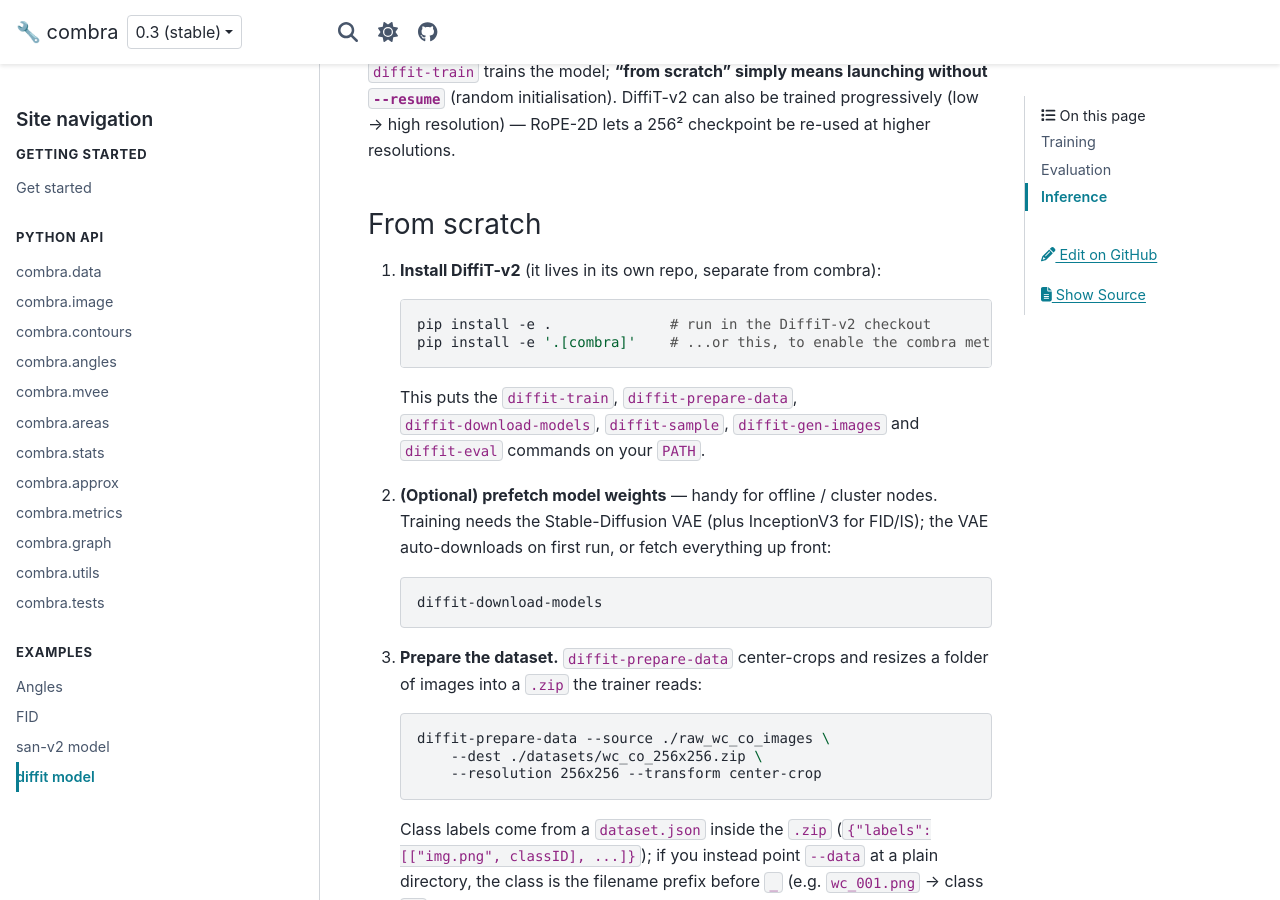
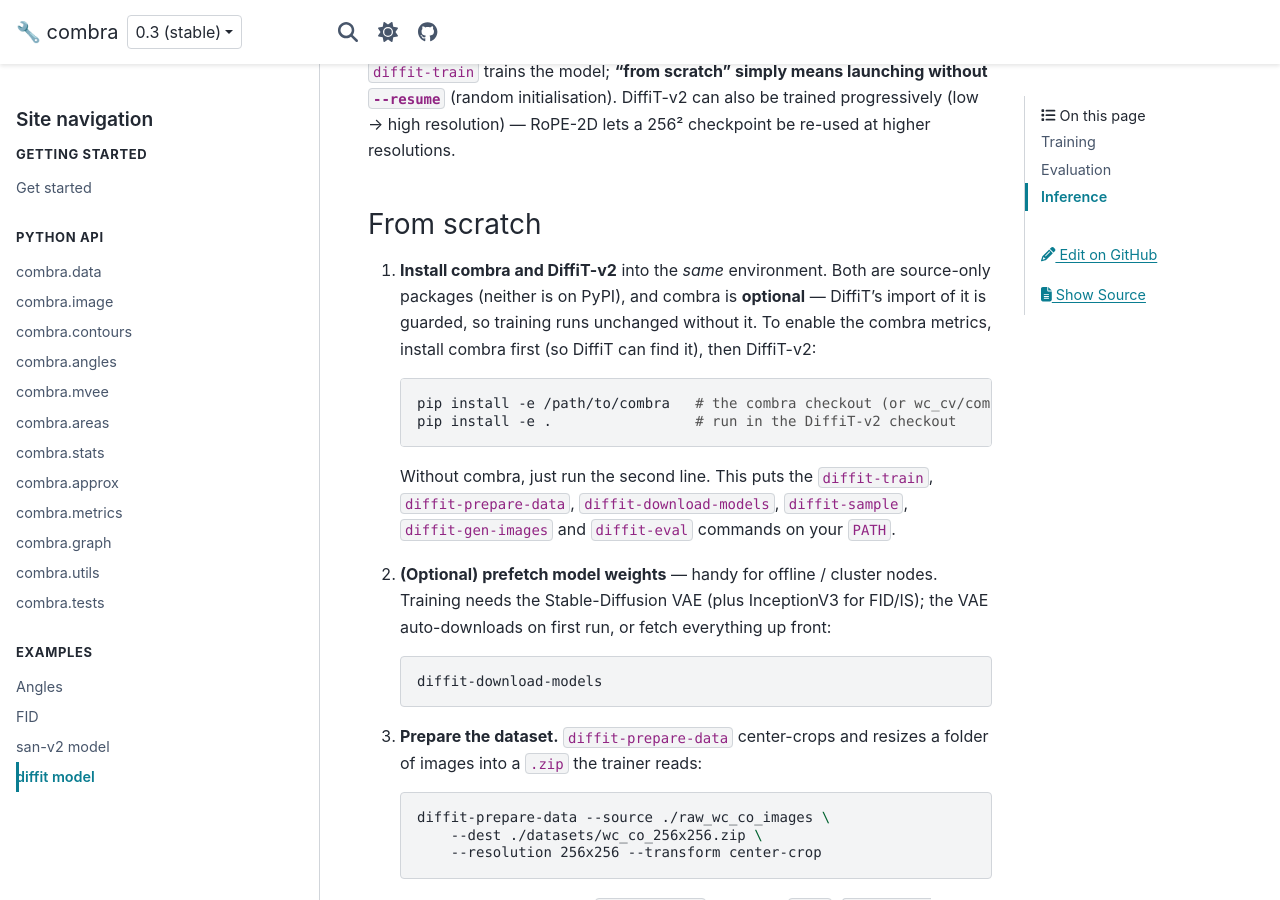
Before and after one commit to dkagramanyan/wc_cv, a Sphinx documentation site: the page built from docs/examples/diffit.md, in a window 1280 px wide and 900 px high, scrolled down 522 px. Built offline with Sphinx 7.4.7 and the PyData theme 0.15.4, drawn with Linux system fonts in a browser that asks for light colours.

Commit message:
docs: clarify combra+DiffiT install (source-only, combra first)
combra is not on PyPI, so the [combra] extra can't resolve it standalone.
Document installing combra from its checkout first (same env), then
DiffiT-v2; the guarded import enables the metrics automatically.

Co-Authored-By: Claude Opus 4.8 (1M context) <noreply@anthropic.com>
Claude-Session: https://claude.ai/code/session_01KY2mLeedmeuuX6btm3QmuY

````diff
--- a/docs/examples/diffit.md
+++ b/docs/examples/diffit.md
@@ -23,15 +23,19 @@ resolutions.
 
 ### From scratch
 
-1. **Install DiffiT-v2** (it lives in its own repo, separate from combra):
+1. **Install combra and DiffiT-v2** into the *same* environment. Both are
+   source-only packages (neither is on PyPI), and combra is **optional** — DiffiT's
+   import of it is guarded, so training runs unchanged without it. To enable the
+   combra metrics, install combra first (so DiffiT can find it), then DiffiT-v2:
 
    ```bash
-   pip install -e .              # run in the DiffiT-v2 checkout
-   pip install -e '.[combra]'    # ...or this, to enable the combra metrics below
+   pip install -e /path/to/combra   # the combra checkout (or wc_cv/combra submodule)
+   pip install -e .                 # run in the DiffiT-v2 checkout
    ```
 
-   This puts the `diffit-train`, `diffit-prepare-data`, `diffit-download-models`,
-   `diffit-sample`, `diffit-gen-images` and `diffit-eval` commands on your `PATH`.
+   Without combra, just run the second line. This puts the `diffit-train`,
+   `diffit-prepare-data`, `diffit-download-models`, `diffit-sample`,
+   `diffit-gen-images` and `diffit-eval` commands on your `PATH`.
 
 2. **(Optional) prefetch model weights** — handy for offline / cluster nodes.
    Training needs the Stable-Diffusion VAE (plus InceptionV3 for FID/IS); the VAE
````
